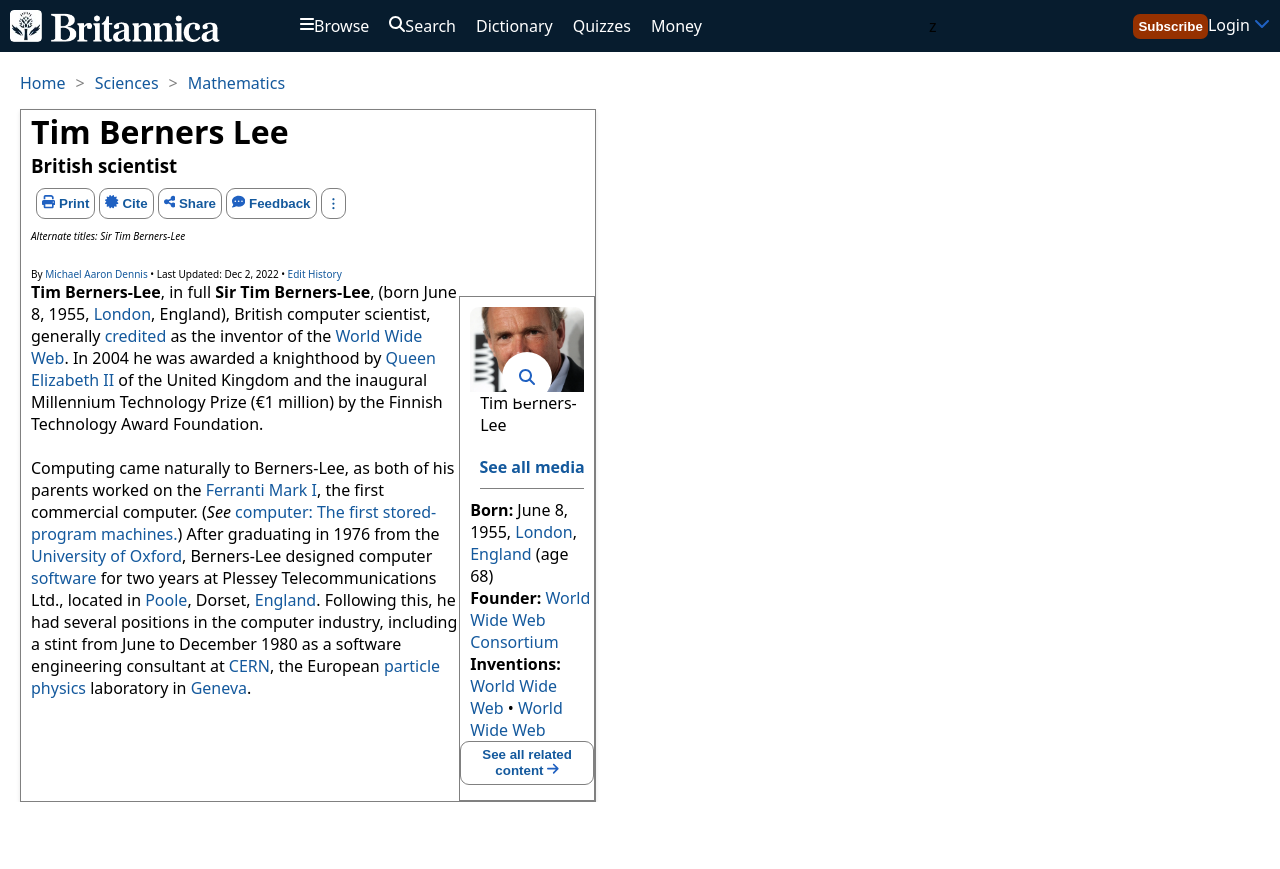
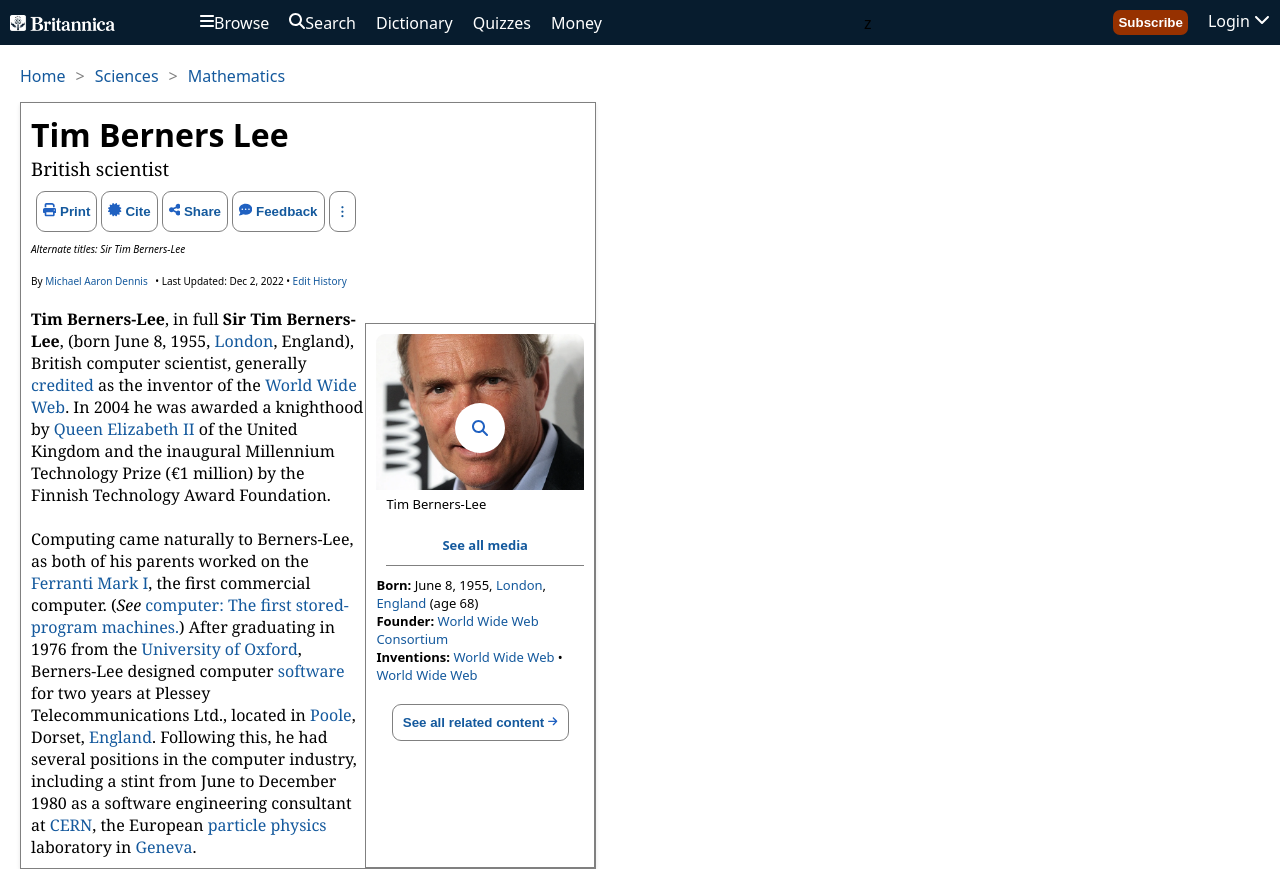
Before and after one commit to Eneuem/TimBernerLee, a website built with Vite: page index.html in a window 1280 px wide. Before the commit the page ends 802 px from the top, so only its background shows below. Built offline with nearby package versions, Linux system fonts and the light colour scheme.

Commit message:
well done

```diff
--- a/css/style.css
+++ b/css/style.css
@@ -28,7 +28,7 @@
 
 .logo img
 {
-  height: 2em;
+  height: 1em;
 }
 
 .subscribe-button {
@@ -36,7 +36,6 @@
   font-weight: bold;
   border: none;
   border-radius: 7px;
-  margin-left: 10px;
   padding: 5px 5px;
   color: #fff;
   cursor: pointer;
@@ -239,18 +238,28 @@
   padding-left: 10px;
   padding-bottom: 10px;
 }
+.related-content-button
+{
+  display: none;
+}
 @media (min-width: 768px)
 {
   h1
   {
     padding-left: 10px;
+    padding-top: 10px;
+  }
+  h3
+  {
+    font-family: var(--font-family-serif);
+    font-weight: lighter;
   }
   .logo {
     position: static;
     transform: none;
     display: flex;
     align-items: center;
-    margin-right: 20px;
+    gap: 5px;
   }
   .logo ul
   {
@@ -259,6 +268,7 @@
   .buttons
   {
     display: flex;
+    gap: 20px;
   }
   .badge
   {
@@ -308,7 +318,7 @@
 }
 .icon-button
 {
-  padding: 5px 5px;
+  padding: 10px 6px;
   background: #fff;
   border: 1px solid gray;
   border-radius: 9px;
@@ -362,30 +372,55 @@
   padding-left: 10px;
   display: flex;
   flex-direction: column;
-  row-gap: 5px;
+  row-gap: 2px;
   font-size: x-small;
+}
+.c5
+{
+  padding-right: 5px;
 }
 .related-content-button
 {
-  padding: 5px 5px;
+  display: flex;
+  align-items: baseline;
+  padding: 10px 10px;
   background: #fff;
   border: 1px solid gray;
   border-radius: 9px;
   color:#14599D;
   font-weight: bold;
-  text-align: center;
+  margin: auto;
+  gap: 4px;
 }
 .main-content
 {
   display: flex;
   flex-direction: row;
+  padding-top: 20px;
 }
 .main-article
 {
   order: 2;
+  width: 40%;
 }
 .main-p
 {
   order: 1;
+  width: 60%;
+  font-family: var(--font-family-serif);
+}
+.infos-maxi
+{
+  font-size: small;
+  padding-bottom: 20px;
+}
+figcaption
+{
+  padding-top: 5px;
+  font-size: small;
+}
+.media a
+{
+  font-size: small;
 }
 }
--- a/index.html
+++ b/index.html
@@ -32,7 +32,7 @@
       </section>
       <section class="buttons">
         <button class="subscribe-button">Subscribe</button>
-        <a class="login-button" href="#">Login <svg xmlns="http://www.w3.org/2000/svg" height="1em" viewBox="0 0 512 512"><!--! Font Awesome Free 6.4.2 by @fontawesome - https://fontawesome.com License - https://fontawesome.com/license (Commercial License) Copyright 2023 Fonticons, Inc. --><path d="M233.4 406.6c12.5 12.5 32.8 12.5 45.3 0l192-192c12.5-12.5 12.5-32.8 0-45.3s-32.8-12.5-45.3 0L256 338.7 86.6 169.4c-12.5-12.5-32.8-12.5-45.3 0s-12.5 32.8 0 45.3l192 192z"/></svg></a>
+        <a class="login-button" href="#">Login <svg xmlns="http://www.w3.org/2000/svg" height="1em" viewBox="0 0 512 512"><!--! Font Awesome Free 6.4.2 by @fontawesome - https://fontawesome.com License - https://fontawesome.com/license (Commercial License) Copyright 2023 Fonticons, Inc. --><path fill="#FFFFFF" d="M233.4 406.6c12.5 12.5 32.8 12.5 45.3 0l192-192c12.5-12.5 12.5-32.8 0-45.3s-32.8-12.5-45.3 0L256 338.7 86.6 169.4c-12.5-12.5-32.8-12.5-45.3 0s-12.5 32.8 0 45.3l192 192z"/></svg></a>
       </section>
       </nav>
     </header>
@@ -85,7 +85,7 @@
         <section class="alternate-maxi">
           <i>Alternate titles: Sir Tim Berners-Lee</i>
           <br>
-          <p>By <a href="">Michael Aaron Dennis</a> &bull; Last Updated: Dec 2, 2022 &bull; <a href="">Edit History</a></p>
+          <p>By <a href="" class="c5">Michael Aaron Dennis</a> &bull; Last Updated: Dec 2, 2022 &bull; <a href="">Edit History</a></p>
         </section>
         <button class="full-width-button">
           <svg xmlns="http://www.w3.org/2000/svg" height="1em" viewBox="0 0 512 512" class="svg"><!--! Font Awesome Free 6.4.2 by @fontawesome - https://fontawesome.com License - https://fontawesome.com/license (Commercial License) Copyright 2023 Fonticons, Inc. --><path d="M40 48C26.7 48 16 58.7 16 72v48c0 13.3 10.7 24 24 24H88c13.3 0 24-10.7 24-24V72c0-13.3-10.7-24-24-24H40zM192 64c-17.7 0-32 14.3-32 32s14.3 32 32 32H480c17.7 0 32-14.3 32-32s-14.3-32-32-32H192zm0 160c-17.7 0-32 14.3-32 32s14.3 32 32 32H480c17.7 0 32-14.3 32-32s-14.3-32-32-32H192zm0 160c-17.7 0-32 14.3-32 32s14.3 32 32 32H480c17.7 0 32-14.3 32-32s-14.3-32-32-32H192zM16 232v48c0 13.3 10.7 24 24 24H88c13.3 0 24-10.7 24-24V232c0-13.3-10.7-24-24-24H40c-13.3 0-24 10.7-24 24zM40 368c-13.3 0-24 10.7-24 24v48c0 13.3 10.7 24 24 24H88c13.3 0 24-10.7 24-24V392c0-13.3-10.7-24-24-24H40z"/></svg>
@@ -115,12 +115,14 @@
             <p>Category:<span class="badge">Science & Tech</span></p>
             <p>In Full: Sir Tim Berners-Lee</p>
           </section>
+          <section class="infos-maxi">
             <p><strong>Born:</strong> June 8, 1955, <a href="">London</a>, <a href="">England</a> (age 68)</p>
             <p><strong>Founder:</strong> <a href="">World Wide Web Consortium</a></p>
             <p><strong>Inventions:</strong> <a href="">World Wide Web</a> &bull; <a href="">World Wide Web</a></p>
           </section>
+          </section>
           <section>
-            <button class="related-content-button">See all related content <svg xmlns="http://www.w3.org/2000/svg" height="1em" viewBox="0 0 448 512"><!--! Font Awesome Free 6.4.2 by @fontawesome - https://fontawesome.com License - https://fontawesome.com/license (Commercial License) Copyright 2023 Fonticons, Inc. --><path d="M438.6 278.6c12.5-12.5 12.5-32.8 0-45.3l-160-160c-12.5-12.5-32.8-12.5-45.3 0s-12.5 32.8 0 45.3L338.8 224 32 224c-17.7 0-32 14.3-32 32s14.3 32 32 32l306.7 0L233.4 393.4c-12.5 12.5-12.5 32.8 0 45.3s32.8 12.5 45.3 0l160-160z"/></svg></button>
+            <button class="related-content-button">See all related content <svg xmlns="http://www.w3.org/2000/svg" height="0.8em" viewBox="0 0 448 512"><!--! Font Awesome Free 6.4.2 by @fontawesome - https://fontawesome.com License - https://fontawesome.com/license (Commercial License) Copyright 2023 Fonticons, Inc. --><path d="M438.6 278.6c12.5-12.5 12.5-32.8 0-45.3l-160-160c-12.5-12.5-32.8-12.5-45.3 0s-12.5 32.8 0 45.3L338.8 224 32 224c-17.7 0-32 14.3-32 32s14.3 32 32 32l306.7 0L233.4 393.4c-12.5 12.5-12.5 32.8 0 45.3s32.8 12.5 45.3 0l160-160z"/></svg></button>
           </section>
       </article>
       <br>
```
